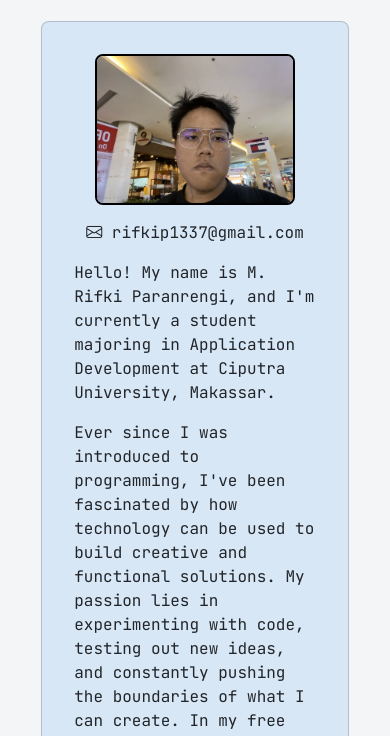
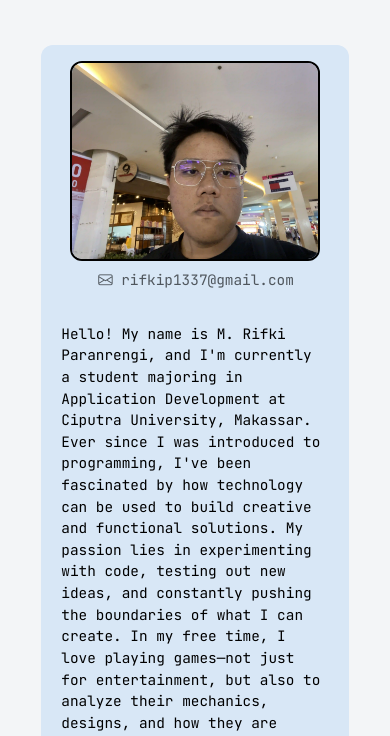
Before and after one commit to rifk7s/webpro-afl, a plain HTML site: page about.html in a window 390 px wide. Shown: the part 348-1084 px from the top of the page. Drawn offline with nearby package versions, Linux system fonts and the light colour scheme.

Commit message:
fix cart and about me section alignment

```diff
--- a/about.html
+++ b/about.html
@@ -57,22 +57,26 @@
     </div>
 
     <!-- About Me Section -->
-    <div class="container ">
-        <div class="card about-text-bg">
-            <div class="card-body">
-                <div class="row">
-                    <div class="col-md-4 text-center ">
-                        <img src="img/IMG_9762.webp" alt="Profile Picture" class="profile-img img-fluid rounded-3 mb-3" style="max-width: 200px;">
+    <div class="container my-5">
+        <div class="about-text-bg">
+            <div class="row g-0">
+                <!-- Left column with profile image -->
+                <div class="col-md-3 pe-0 col-sm-12">
+                    <div class="profile-container">
+                        <img src="img/IMG_9762.webp" alt="Profile Picture" class="profile-img mb-2">
+                        <span class="d-block text-muted" style="font-size: 0.9rem; margin-left: 2px;">
+                            <i class="bi bi-envelope"></i> rifkip1337@gmail.com
+                        </span>
+                    </div>
+                </div>
 
-                        <p><i class="bi bi-envelope"></i> rifkip1337@gmail.com</p>
-                    </div>
-                    <div class="col-md-8">
+                <!-- Right column with bio text -->
+                <div class="col-md-9 ps-1 col-sm-12">
+                    <div class="bio-text">
+                        Hello! My name is M. Rifki Paranrengi, and I'm currently a student majoring in Application Development at Ciputra University, Makassar. Ever since I was introduced to programming, I've been fascinated by how technology can be used to build creative and functional solutions. My passion lies in experimenting with code, testing out new ideas, and constantly pushing the boundaries of what I can create. In my free time, I love playing games—not just for entertainment, but also to analyze their mechanics, designs, and how they are developed.<br><br>
 
-                            <p>Hello! My name is M. Rifki Paranrengi, and I'm currently a student majoring in Application Development at Ciputra University, Makassar.</p>
-                            <p>Ever since I was introduced to programming, I've been fascinated by how technology can be used to build creative and functional solutions. My passion lies in experimenting with code, testing out new ideas, and constantly pushing the boundaries of what I can create. In my free time, I love playing games - not just for entertainment, but also to analyze their mechanics, designs, and how they are developed.</p>
-                            <p>I enjoy learning new technologies and finding innovative ways to solve problems, which keeps me motivated to keep improving. I believe that the best way to grow as a developer is through hands-on experience and continuous learning, so I always seek new challenges and opportunities to expand my knowledge. Whether it's debugging complex issues, optimizing performance, or just creating something fun, I find joy in the process of coding and development.</p>
-                            <p>I'm excited to see where my journey in application development takes me, and I look forward to building software that makes an impact. If you share similar interests or have cool projects to discuss, I'd love to connect!</p>
-
+                        I enjoy learning new technologies and finding innovative ways to solve problems, which keeps me motivated to keep improving. I believe that the best way to grow as a developer is through hands-on experience and continuous learning, so I always seek new challenges and opportunities to expand my knowledge. Whether it's debugging complex issues, optimizing performance, or just creating something fun, I find joy in the process of coding and development.<br>
+                        I'm excited to see where my journey in application development takes me, and I look forward to building software that makes an impact. If you share similar interests or have cool projects to discuss, I'd love to connect!
                     </div>
                 </div>
             </div>
--- a/styles.css
+++ b/styles.css
@@ -408,9 +408,13 @@ body {
 }
 
 .about-text-bg {
-    background-color: var(--primary-foreground);
-    padding: 1rem;
-    border-radius: 0.5rem;
+    background-color: #d8e7f6; /* Light blue, matches Figma */
+    padding: 1.5rem;
+    border-radius: 12px;
+    border: none;
+    box-shadow: none;
+    max-width:70%; /* Match Figma width */
+    margin: auto;
 }
 
 /* Active category button style */
@@ -595,7 +599,108 @@ body {
     height: auto; /* Maintain aspect ratio */
 }
 
+/* Profile section styles */
 .profile-img {
-    border: 2px solid #000; /* You can use #333 or rgba(0,0,0,0.2) for softer look */
-    border-radius: 12px;    /* Optional: slight rounding like in Figma */
+    border: 2px solid #000;
+    border-radius: 12px;
+    width: 250px;
+    height: 200px;
+    object-fit: cover;
+    display: block;
+    margin-left: 0;
+    max-width: 100%;
 }
+
+/* Responsive Media Queries for About Section - Using existing breakpoints */
+@media (max-width: 1200px) {
+    .about-text-bg {
+        max-width: 85%;
+    }
+}
+
+@media (max-width: 992px) {
+    .about-text-bg {
+        max-width: 95%;
+    }
+
+    .profile-img {
+        width: 220px;
+        height: 180px;
+    }
+}
+
+@media (max-width: 768px) {
+    .about-text-bg {
+        padding: 1.25rem;
+    }
+
+    .profile-img {
+        width: 180px;
+        height: 150px;
+    }
+
+    .bio-text {
+        font-size: 0.9rem;
+        padding-top: 0.5rem;
+    }
+}
+
+/* Handle stacking on mobile */
+@media (max-width: 576px) {
+    .about-text-bg {
+        max-width: 100%;
+        padding: 1rem;
+    }
+
+    .profile-img {
+        width: 150px;
+        height: 120px;
+    }
+
+    /* Make columns stack properly on mobile */
+    .about-text-bg .row {
+        display: flex;
+        flex-direction: column;
+    }
+
+    .about-text-bg .col-md-3 {
+        display: flex;
+        flex-direction: column;
+        align-items: center;
+        margin-bottom: 1rem;
+        text-align: center;
+    }
+
+    .about-text-bg .col-md-9 {
+        padding-left: 0.5rem;
+        padding-right: 0.5rem;
+    }
+
+    .bio-text {
+        text-align: left;
+        margin-top: 0.5rem;
+    }
+}
+
+@media (max-width: 375px) {
+    .profile-img {
+        width: 130px;
+        height: 110px;
+    }
+}
+
+.profile-img {
+    border: 2px solid #000;
+    border-radius: 12px;
+    width: 250px;
+    height: 200px;
+    object-fit: cover;
+    display: block;
+    margin-left: 0;
+    margin-right: 0;
+    max-width: 100%;
+}
+
+.email-container {
+    margin-top: 8px;
+}
```
Also changed, not shown: cart.html (+10 -8 lines).
